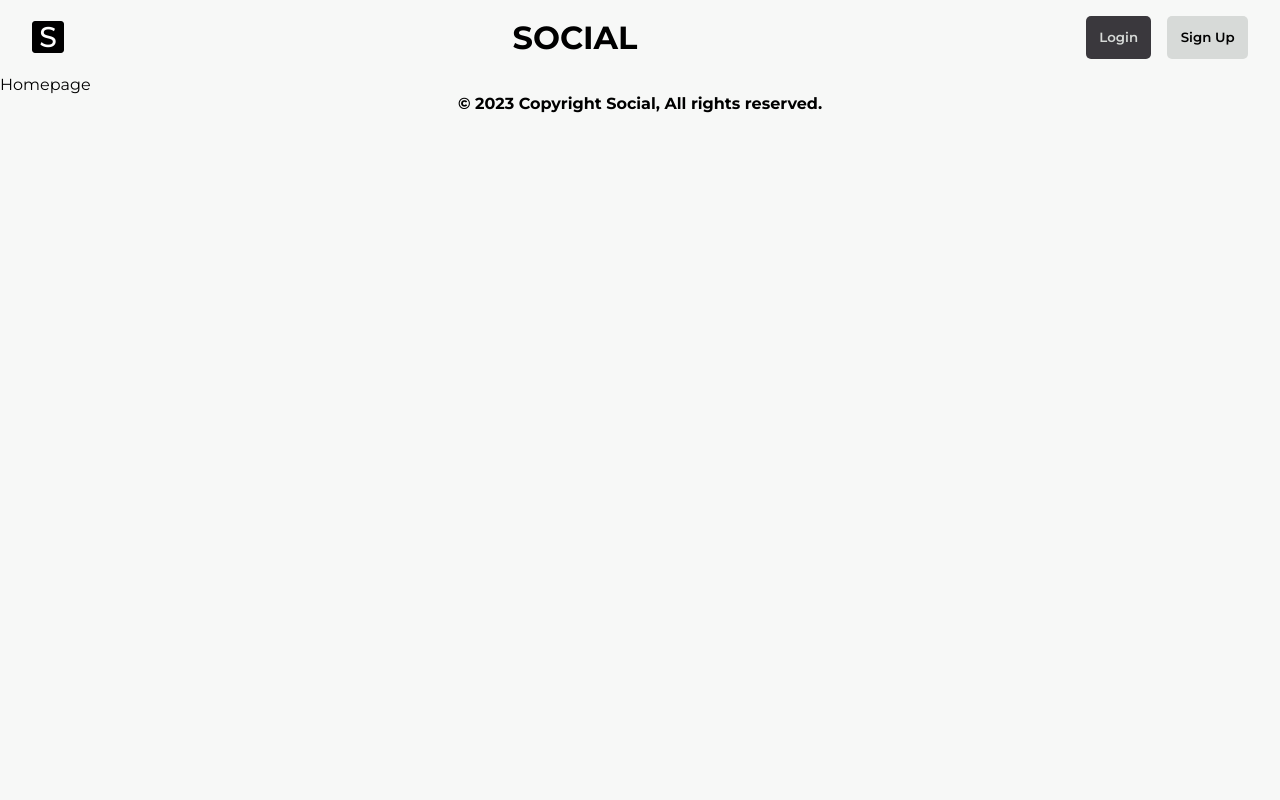
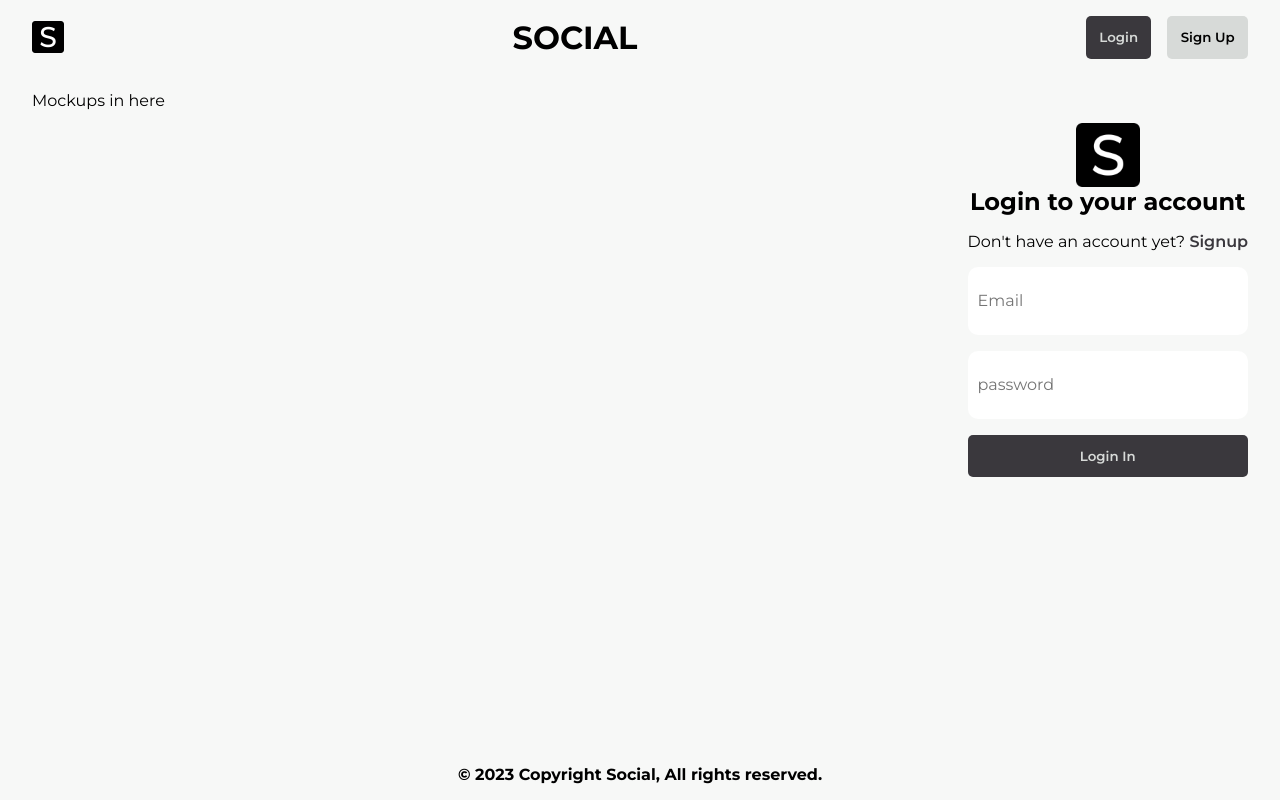
Before and after one commit to Harsha-Vardhan-24/social-frontend, a React (Vite) app: page / in a window 1280 px wide. Built offline with nearby package versions, Linux system fonts and the light colour scheme.

Commit message:
updated the homepage

```diff
--- a/src/index.css
+++ b/src/index.css
@@ -71,6 +71,18 @@ footer {
   text-align: center;
   font-weight: bold;
   font-size: 1em;
+  position: absolute;
+  bottom: 1em;
+  left: 0;
+  right: 0;
+}
+
+/* Homepage */
+
+.homepage {
+  display: flex;
+  justify-content: space-between;
+  padding: 1em 2em;
 }
 
 /* Login Form */
@@ -94,6 +106,7 @@ footer {
 
 .error-message {
   color: red;
+  opacity: 60%;
   text-align: center;
   font-weight: bold;
 }
@@ -102,7 +115,7 @@ footer {
   display: flex;
   flex-direction: column;
   gap: 1em;
-  max-width: 50%;
+  max-width: 100%;
   margin: 0 auto;
 }
 
@@ -130,4 +143,18 @@ footer {
   .form-area {
     max-width: 90%;
   }
+
+  .mockup {
+    display: none;
+  }
 }
+
+@media only screen and (max-width: 850px) {
+  .mockup {
+    display: none;
+  }
+
+  .login-section {
+    margin: 0 auto;
+  }
+}
--- a/src/pages/Homepage.tsx
+++ b/src/pages/Homepage.tsx
@@ -1,6 +1,11 @@
+import Login from "./Login"
+
 const Homepage = () => {
   return (
-    <div>Homepage</div>
+    <main className="homepage">
+      <section className="mockup">Mockups in here</section>
+      <Login />
+    </main>
   )
 }
 
--- a/src/pages/Login.tsx
+++ b/src/pages/Login.tsx
@@ -14,15 +14,15 @@ const Login = () => {
   const [userMessage, setUserMessage] = useState(undefined);
 
   const signupSchema = Yup.object().shape({
-    firstName: Yup.string()
-    .min(2, 'First Name is Too Short!')
-    .max(50, 'First Name is Too Long!')
-    .required('First Name is Required'),
-    lastName: Yup.string()
+    email: Yup.string().email('Invalid email').required('Email is Required'),
+    fullName: Yup.string()
+    .min(2, 'Name is Too Short!')
+    .max(50, 'Name is Too Long!')
+    .required('Name is Required'),
+    userName: Yup.string()
       .min(2, 'Last Name is Too Short!')
       .max(50, 'Last Name is Too Long!')
       .required('Last Name is Required'),
-    email: Yup.string().email('Invalid email').required('Email is Required'),
     password: Yup.string()
     .min(2, 'Password is Too Short!')
     .max(50, 'Password is Too Long!')
@@ -71,16 +71,16 @@ const Login = () => {
         >
         {({ errors, touched }) => (
           <Form className="form-area">
-            <Field className="form-element" name="firstName" placeholder="First Name" />
-            {errors.firstName && touched.firstName ? (
-              <div>{errors.firstName}</div>
+            <Field className="form-element" name="email" type="email" placeholder="Email" />
+            {errors.email && touched.email ? (
+              <div>{errors.email}</div>
             ) : null}
-            <Field className="form-element" name="lastName" placeholder="Last Name" />
-            {errors.lastName && touched.lastName ? (
-              <div>{errors.lastName}</div>
+            <Field className="form-element" name="fullName" placeholder="Full Name" />
+            {errors.fullName && touched.fullName ? (
+              <div>{errors.fullName}</div>
             ) : null}
-            <Field className="form-element" name="email" type="email" placeholder="Email" />
-            {errors.email && touched.email ? <div>{errors.email}</div> : null}
+            <Field className="form-element" name="userName" placeholder="User Name" />
+            {errors.userName && touched.userName ? <div>{errors.userName}</div> : null}
             <Field className="form-element" name="password" type="password" placeholder="password" />
             {errors.password && touched.password ? <div>{errors.password}</div> : null}
             <button type="submit" className="primary" disabled={Object.keys(errors).length > 0}>Sign Up</button>
--- a/src/types/types.ts
+++ b/src/types/types.ts
@@ -4,8 +4,8 @@ export type userLoginType = {
 }
 
 export type userSignUpType = {
-  firstName: string,
-  lastName: string,
   email: string,
+  fullName: string,
+  userName: string,
   password: string
 }
--- a/src/utils/utils.ts
+++ b/src/utils/utils.ts
@@ -1,7 +1,7 @@
 export const signUpInitialValues = {
-  firstName: '',
-  lastName: '',
   email: '',
+  fullName: '',
+  userName: '',
   password: '',
 }
 
```
Also changed, not shown: src/pages/Registration.tsx (added, +7 -0 lines).
